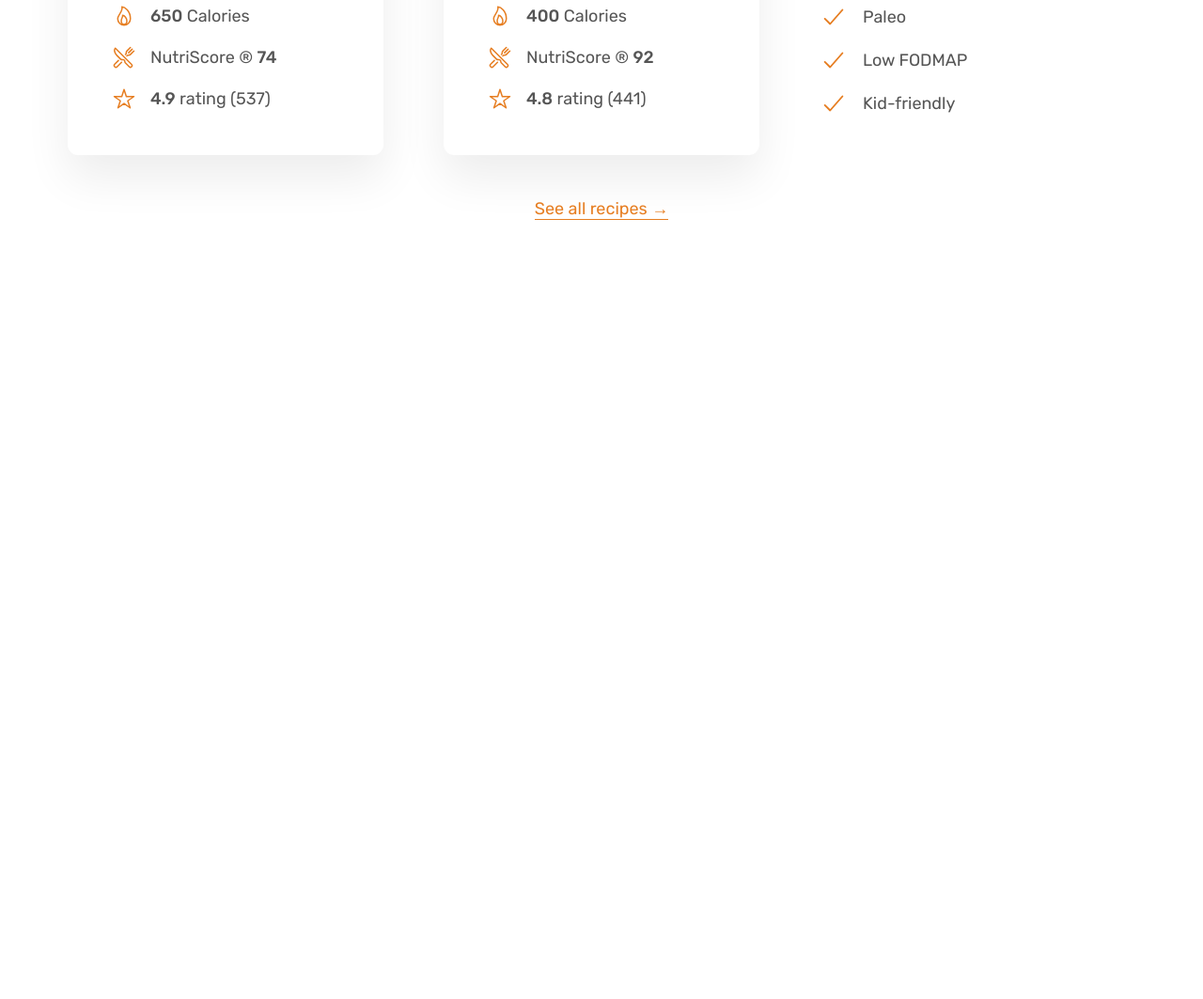
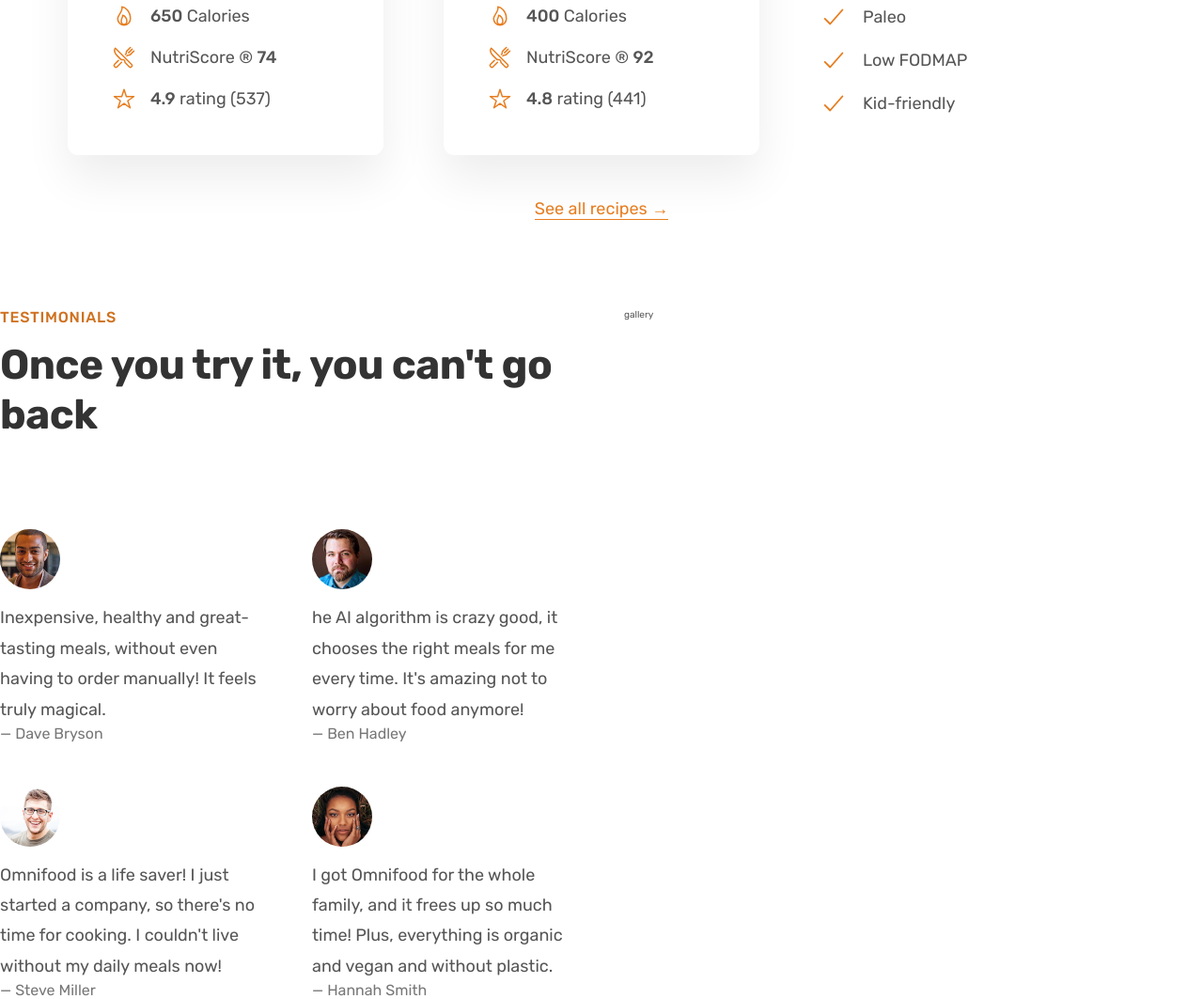
Before and after one commit to raahulvinod/Omnifood, a plain HTML site: page index.html in a window 1280 px wide. Shown: the part 3263-4326 px from the top of the page at 94% size. Before the commit the page ends 3593 px from the top, so only its background shows below. Drawn offline with nearby package versions, Linux system fonts and the light colour scheme.

Commit message:
Testimonials Section - contents added

```diff
--- a/css/style.css
+++ b/css/style.css
@@ -315,3 +315,35 @@
     height: 3rem;
     color: #e67e22;
 }
+
+
+/* ******************************* */
+/* TESTIMONIALS SECTION */
+/* ******************************* */
+
+.section-testimoninals {
+    padding: 9.6rem 0;
+}
+
+.testimonials {
+    display: grid;
+    grid-template-columns: 1fr 1fr;
+    gap: 4.8rem;
+}
+
+.testimonial-image {
+    width: 6.4rem;
+    border-radius: 50%;
+    margin-bottom: 1.2rem;
+}
+
+.testimonial-text {
+    font-size: 1.8rem;
+    line-height: 1.8;
+    margin-bottom: 1.6px;
+}
+
+.testimonial-name {
+    font-size: 1.6rem;
+    color: #777;
+}
--- a/index.html
+++ b/index.html
@@ -134,9 +134,13 @@
                         </div>
                         <p class="meal-title">Japanese Gyozas</p>
                         <ul class="meal-attributes">
-                        <li class="meal-attribute"><ion-icon class="meal-icon" name="flame-outline"></ion-icon><span><strong>650</strong> Calories</span></li>
-                        <li class="meal-attribute"><ion-icon class="meal-icon" name="restaurant-outline"></ion-icon><span>NutriScore &reg; <strong>74</strong></span></li>
-                        <li class="meal-attribute"><ion-icon class="meal-icon" name="star-outline"></ion-icon><span><strong>4.9</strong> rating (537)</span></li>
+                            <li class="meal-attribute"><ion-icon class="meal-icon"
+                                    name="flame-outline"></ion-icon><span><strong>650</strong> Calories</span></li>
+                            <li class="meal-attribute"><ion-icon class="meal-icon"
+                                    name="restaurant-outline"></ion-icon><span>NutriScore &reg;
+                                    <strong>74</strong></span></li>
+                            <li class="meal-attribute"><ion-icon class="meal-icon"
+                                    name="star-outline"></ion-icon><span><strong>4.9</strong> rating (537)</span></li>
                         </ul>
                     </div>
                 </div>
@@ -150,9 +154,14 @@
                             </div>
                             <p class="meal-title">Avocado Salad</p>
                             <ul class="meal-attributes">
-                            <li class="meal-attribute"><ion-icon class="meal-icon" name="flame-outline"></ion-icon><span><strong>400</strong> Calories</span></li>
-                            <li class="meal-attribute"><ion-icon class="meal-icon" name="restaurant-outline"></ion-icon><span>NutriScore &reg; <strong> 92</strong></span></li>
-                            <li class="meal-attribute"><ion-icon class="meal-icon" name="star-outline"></ion-icon><span><strong>4.8</strong> rating (441)</span></li>
+                                <li class="meal-attribute"><ion-icon class="meal-icon"
+                                        name="flame-outline"></ion-icon><span><strong>400</strong> Calories</span></li>
+                                <li class="meal-attribute"><ion-icon class="meal-icon"
+                                        name="restaurant-outline"></ion-icon><span>NutriScore &reg; <strong>
+                                            92</strong></span></li>
+                                <li class="meal-attribute"><ion-icon class="meal-icon"
+                                        name="star-outline"></ion-icon><span><strong>4.8</strong> rating (441)</span>
+                                </li>
                             </ul>
                         </div>
                     </div>
@@ -160,15 +169,24 @@
                 <div class="diet">
                     <h3 class="heading-tertiary">works with any diet:</h3>
                     <ul class="list">
-                        <li class="list-item"><ion-icon class="list-icon" name="checkmark-outline"></ion-icon><span>Vegetarian</span></li>
-                        <li class="list-item"><ion-icon class="list-icon" name="checkmark-outline"></ion-icon><span>Vegan</span></li>
-                        <li class="list-item"><ion-icon class="list-icon" name="checkmark-outline"></ion-icon><span>Pescatarian</span></li>
-                        <li class="list-item"><ion-icon class="list-icon" name="checkmark-outline"></ion-icon><span>Gluten-free</span></li>
-                        <li class="list-item"><ion-icon class="list-icon" name="checkmark-outline"></ion-icon><span>Lactose-free</span></li>
-                        <li class="list-item"><ion-icon class="list-icon" name="checkmark-outline"></ion-icon><span>Keto</span></li>
-                        <li class="list-item"><ion-icon class="list-icon" name="checkmark-outline"></ion-icon><span>Paleo</span></li>
-                        <li class="list-item"><ion-icon class="list-icon" name="checkmark-outline"></ion-icon><span>Low FODMAP</span></li>
-                        <li class="list-item"><ion-icon class="list-icon" name="checkmark-outline"></ion-icon><span>Kid-friendly</span></li>
+                        <li class="list-item"><ion-icon class="list-icon"
+                                name="checkmark-outline"></ion-icon><span>Vegetarian</span></li>
+                        <li class="list-item"><ion-icon class="list-icon"
+                                name="checkmark-outline"></ion-icon><span>Vegan</span></li>
+                        <li class="list-item"><ion-icon class="list-icon"
+                                name="checkmark-outline"></ion-icon><span>Pescatarian</span></li>
+                        <li class="list-item"><ion-icon class="list-icon"
+                                name="checkmark-outline"></ion-icon><span>Gluten-free</span></li>
+                        <li class="list-item"><ion-icon class="list-icon"
+                                name="checkmark-outline"></ion-icon><span>Lactose-free</span></li>
+                        <li class="list-item"><ion-icon class="list-icon"
+                                name="checkmark-outline"></ion-icon><span>Keto</span></li>
+                        <li class="list-item"><ion-icon class="list-icon"
+                                name="checkmark-outline"></ion-icon><span>Paleo</span></li>
+                        <li class="list-item"><ion-icon class="list-icon" name="checkmark-outline"></ion-icon><span>Low
+                                FODMAP</span></li>
+                        <li class="list-item"><ion-icon class="list-icon"
+                                name="checkmark-outline"></ion-icon><span>Kid-friendly</span></li>
                     </ul>
                 </div>
             </div>
@@ -176,6 +194,60 @@
                 <a href="#" class="link">See all recipes &rarr;</a>
             </div>
         </section>
+
+        <section class="testimonials grid grid--2-cols">
+            <div class="testimonial-container">
+                <span class="subheading">Testimonials</span>
+                <h2 class="heading-secondary">Once you try it, you can't go back</h2>
+
+                <div class="testimonials">
+                    <figure class="testimonial">
+                        <img class="testimonial-image" src="img/customers/dave.jpg" alt="photo of customer Dave Bryson">
+                        <blockquote class="testimonial-text">
+                            Inexpensive, healthy and great-tasting meals, without even having to order manually! It
+                            feels
+                            truly
+                            magical.
+                        </blockquote>
+                        <p class="testimonial-name">&mdash; Dave Bryson</p>
+
+                    </figure>
+                    <figure class="testimonial">
+                        <img class="testimonial-image" src="img/customers/ben.jpg" alt="photo of customer Ben Hadley">
+                        <blockquote class="testimonial-text">
+                            he AI algorithm is crazy good, it chooses the right meals for me every time. It's amazing
+                            not to
+                            worry about food anymore!
+                        </blockquote>
+                        <p class="testimonial-name">&mdash; Ben Hadley</p>
+
+                    </figure>
+                    <figure class="testimonial">
+                        <img class="testimonial-image" src="img/customers/steve.jpg"
+                            alt="photo of customer Steve Miller">
+                        <blockquote class="testimonial-text">
+                            Omnifood is a life saver! I just started a company, so there's no time for cooking. I
+                            couldn't
+                            live without my daily meals now!
+                        </blockquote>
+                        <p class="testimonial-name">&mdash; Steve Miller</p>
+
+                    </figure>
+                    <figure class="testimonial">
+                        <img class="testimonial-image" src="img/customers/hannah.jpg"
+                            alt="photo of customer Hannah Smith">
+                        <blockquote class="testimonial-text">
+                            I got Omnifood for the whole family, and it frees up so much time! Plus, everything is
+                            organic
+                            and vegan and without plastic.
+                        </blockquote>
+                        <p class="testimonial-name">&mdash; Hannah Smith</p>
+
+                    </figure>
+                </div>
+            </div>
+            <div class="gallery">gallery</div>
+        </section>
     </main>
     <script type="module" src="https://unpkg.com/ionicons@7.1.0/dist/ionicons/ionicons.esm.js"></script>
     <script nomodule src="https://unpkg.com/ionicons@7.1.0/dist/ionicons/ionicons.js"></script>
```
Lines whose indentation alone changed are shown as unchanged.
